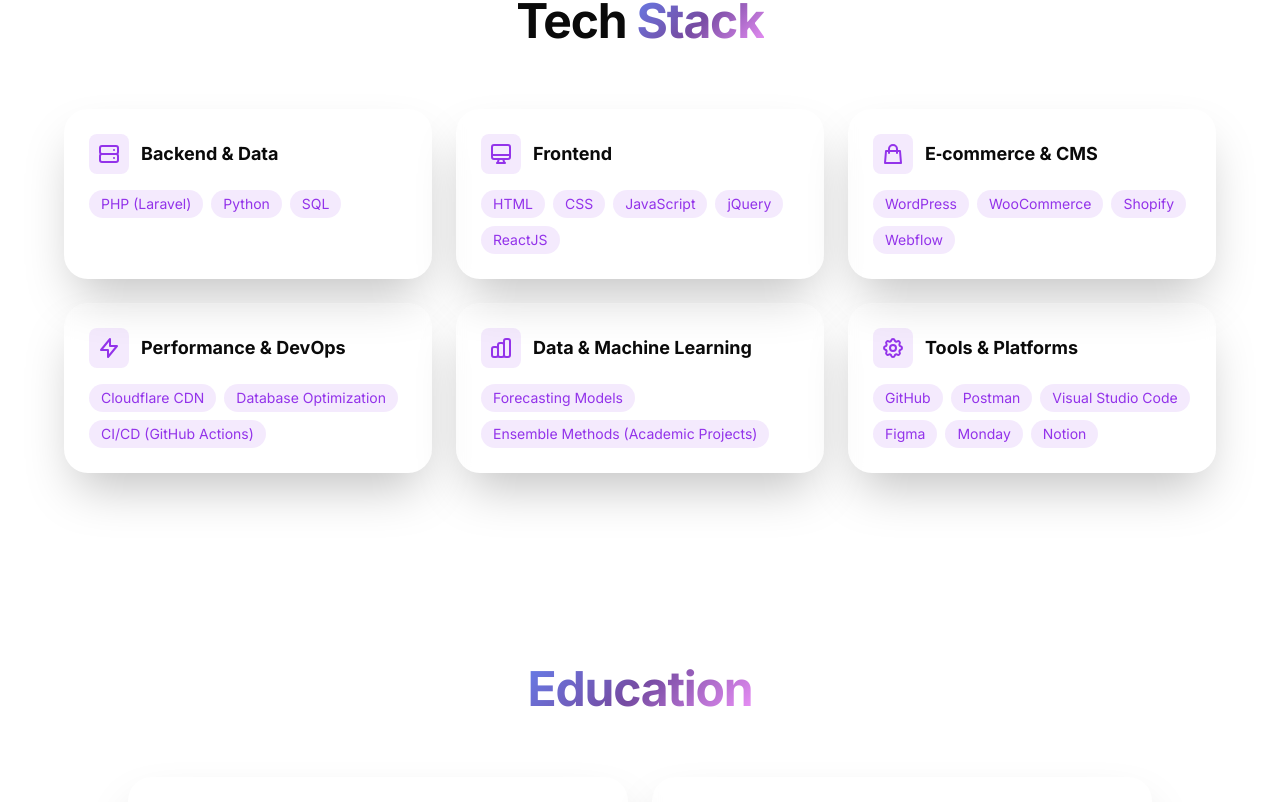
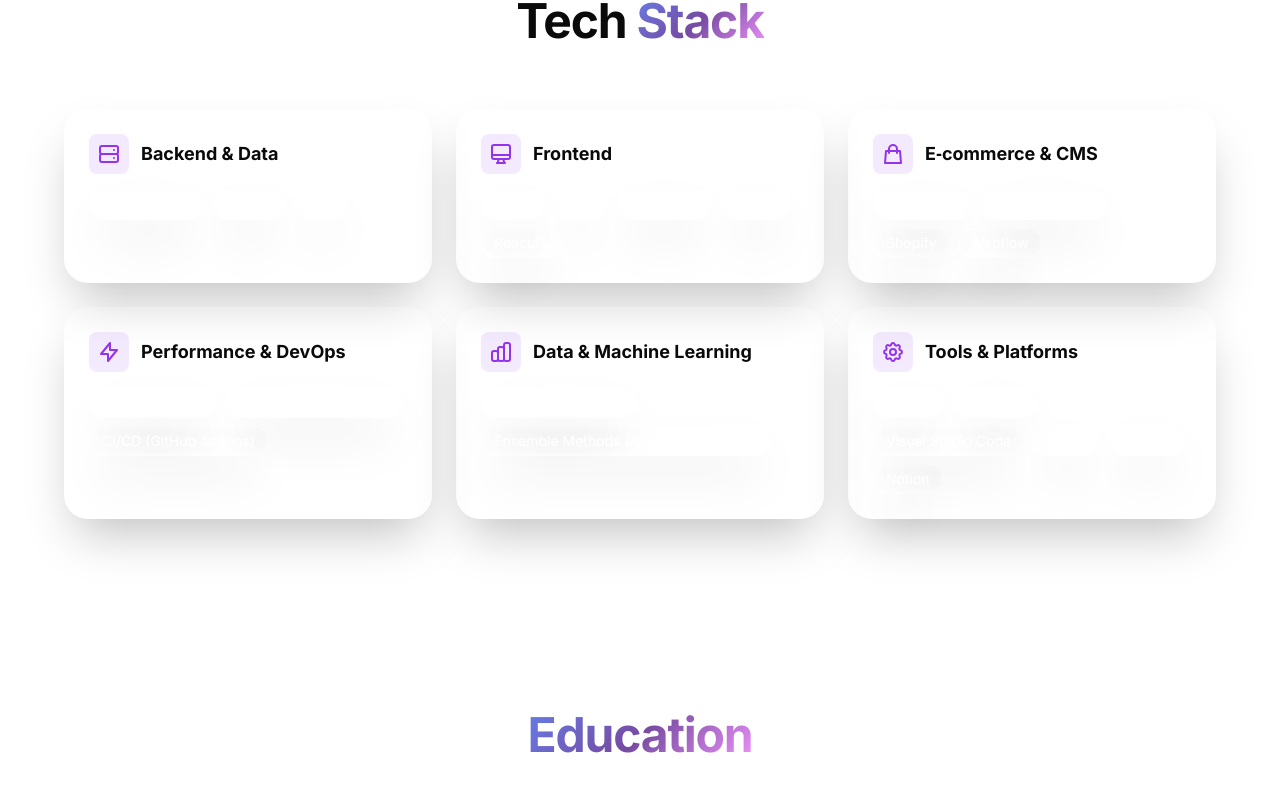
Before and after one commit to ketutardika/ketutardika.github.io, a Next.js app: page / in a window 1280 px wide. Shown: the part 2619-3421 px from the top of the page. Built offline with nearby package versions, Linux system fonts and the light colour scheme.

Commit message:
Update TechStack.tsx

```diff
--- a/components/sections/TechStack.tsx
+++ b/components/sections/TechStack.tsx
@@ -92,7 +92,7 @@ export default function TechStack() {
                 {category.technologies.map((tech, idx) => (
                   <span
                     key={idx}
-                    className="px-3 py-1 text-sm rounded-full bg-purple-600/10 text-purple-600 dark:text-purple-400 hover:bg-purple-600 hover:text-white transition-colors cursor-default"
+                    className="px-3 py-1 text-sm rounded-full glass-card bg-transparent text-white dark:text-purple-400 hover:bg-purple-400 hover:text-white transition-colors cursor-default"
                   >
                     {tech}
                   </span>
```
